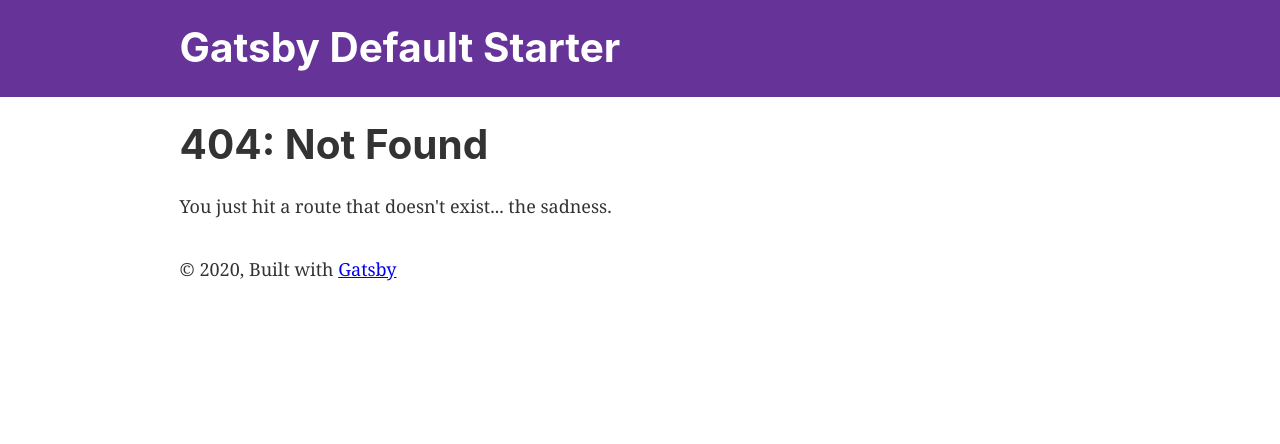
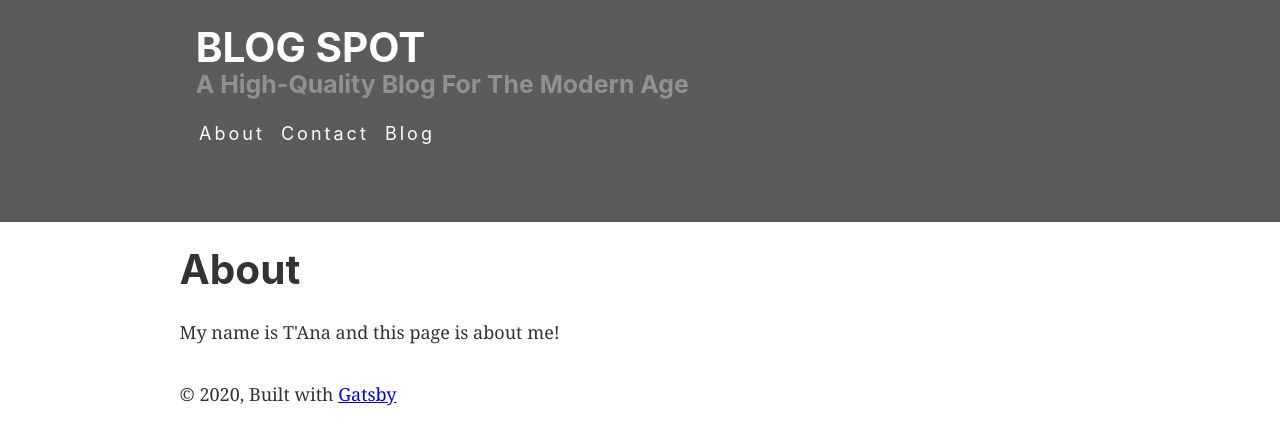
Before and after one commit to otistana/Final, a Gatsby site in the folder blog-spot/: page /about in a window 1280 px wide. Before the commit this address had no page. Built offline with nearby package versions, Linux system fonts and the light colour scheme; Gatsby itself is replaced by a stand-in of ours.

Commit message:
added pges header changes

```diff
--- a/blog-spot/gatsby-config.js
+++ b/blog-spot/gatsby-config.js
@@ -1,8 +1,8 @@
 module.exports = {
   siteMetadata: {
-    title: `Gatsby Default Starter`,
-    description: `Kick off your next, great Gatsby project with this default starter. This barebones starter ships with the main Gatsby configuration files you might need.`,
-    author: `@gatsbyjs`,
+    title: `BLOG SPOT`,
+    description: `A High-Quality Blog For The Modern Age`,
+    author: `@totis`,
   },
   plugins: [
     `gatsby-plugin-react-helmet`,
--- a/blog-spot/src/components/header.js
+++ b/blog-spot/src/components/header.js
@@ -1,11 +1,12 @@
 import { Link } from "gatsby"
 import PropTypes from "prop-types"
 import React from "react"
+import headerStyles from "../components/header.module.css"
 
-const Header = ({ siteTitle }) => (
+const Header = ({ siteTitle,siteDescription, about, contact, blog }) => (
   <header
     style={{
-      background: `rebeccapurple`,
+      background: `rgba(50,50,50,0.8)`,
       marginBottom: `1.45rem`,
     }}
   >
@@ -16,7 +17,7 @@ const Header = ({ siteTitle }) => (
         padding: `1.45rem 1.0875rem`,
       }}
     >
-      <h1 style={{ margin: 0 }}>
+      <h1 style={{ margin: "0 0 0 0.9rem" }}>
         <Link
           to="/"
           style={{
@@ -27,12 +28,27 @@ const Header = ({ siteTitle }) => (
           {siteTitle}
         </Link>
       </h1>
+        <h3 style={{color: `rgba(223, 227,235, 0.4)`, margin:`0 0 0 0.9rem`}}>{siteDescription}</h3>
+        <div style={{margin: `0 auto`, maxWidth: 960, padding:`1.45rem 1.08rem`, display:`flex`}}>
+          <h4 style={{marginRight: `0.9rem`}}>
+            <Link to="/about" className={headerStyles.link}>{about}</Link>
+          </h4>
+          <h4 style={{marginRight: `0.9rem`}}>
+            <Link to="/contact" className={headerStyles.link}>{contact}</Link>
+          </h4>
+          <h4 style={{marginRight: `0.9rem`}}>
+            <Link to="/blog" className={headerStyles.link}>{blog}</Link>
+          </h4>
+        </div>
     </div>
   </header>
 )
 
 Header.propTypes = {
   siteTitle: PropTypes.string,
+  about: PropTypes.string,
+  contact: PropTypes.string,
+  blog: PropTypes.string
 }
 
 Header.defaultProps = {
--- /dev/null
+++ b/blog-spot/src/components/header.module.css
@@ -0,0 +1,10 @@
+.link {
+    color: white;
+    text-decoration: none;
+    font-weight: 400;
+    letter-spacing: 3px;
+}
+
+.link:hover{
+    color: rgb(58, 58, 58);
+}
--- a/blog-spot/src/components/layout.js
+++ b/blog-spot/src/components/layout.js
@@ -18,6 +18,7 @@ const Layout = ({ children }) => {
       site {
         siteMetadata {
           title
+          description
         }
       }
     }
@@ -25,7 +26,7 @@ const Layout = ({ children }) => {
 
   return (
     <>
-      <Header siteTitle={data.site.siteMetadata?.title || `Title`} />
+      <Header siteTitle={data.site.siteMetadata?.title || `Title`} siteDescription={data.site.siteMetadata.description} about="About" contact="Contact" blog="Blog"/>
       <div
         style={{
           margin: `0 auto`,
--- /dev/null
+++ b/blog-spot/src/pages/about.js
@@ -0,0 +1,14 @@
+import React from "react"
+import Layout from "../components/layout"
+import SEO from "../components/seo"
+
+const About = () =>{
+    return (
+        <Layout>
+            <SEO title = "About"/>
+            <h1>About</h1>
+            <p>My name is T'Ana and this page is about me!</p>
+        </Layout>
+    )
+}
+export default About
--- /dev/null
+++ b/blog-spot/src/pages/contact.js
@@ -0,0 +1,25 @@
+import React from "react"
+import { Link } from "gatsby"
+import Layout from "../components/layout"
+import SEO from "../components/seo"
+
+
+const Contact = () => {
+    return(
+        <Layout>
+            <SEO title="Contact"/>
+            <form class="row">
+                <input type="text" placeholder="Name" Name="name"></input>
+                <br/>
+                <input type="text" Placeholder="Age" Name="Age"></input>
+                <br/>
+                <input type="text" Placeholder="Why do you want to join?" Name="Why"></input>
+                <br/>
+                <button>Submit</button>
+            </form>
+            <Link to="/">Back Home</Link>
+        </Layout>
+    )
+}
+
+export default Contact
```
Also changed, not shown: fun.jpg (added).
